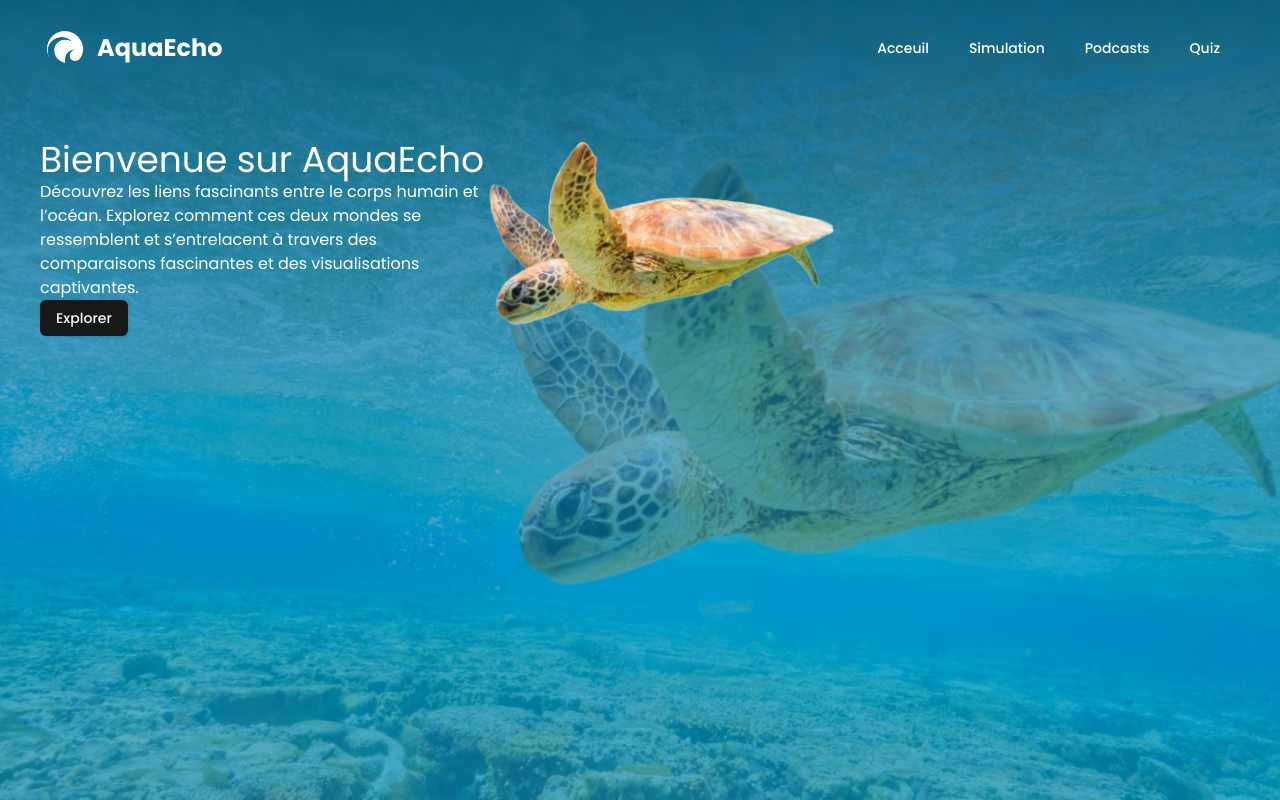
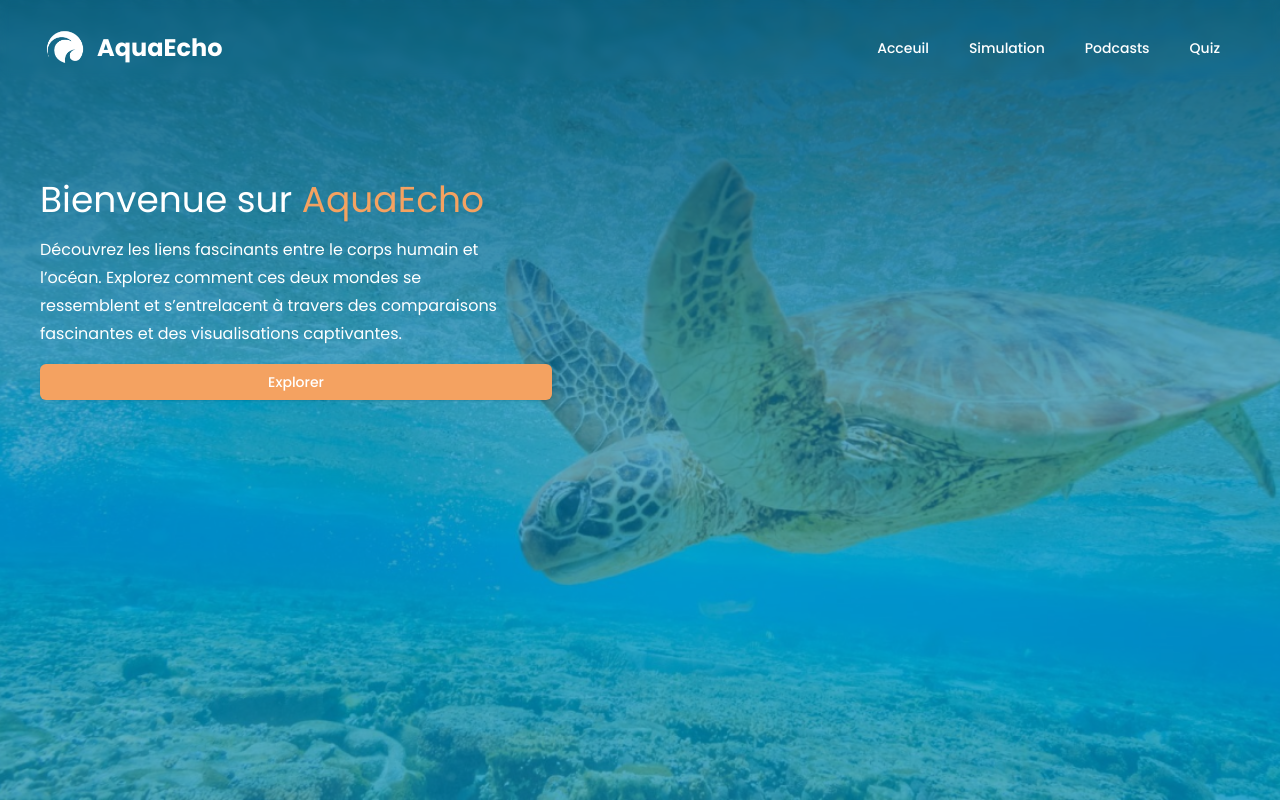
Before and after one commit to Google-Developer-Student-Clubs-ISSATSo/nuit-d-info-24, a Next.js app: page / in a window 1280 px wide. Built offline with nearby package versions, Linux system fonts and the light colour scheme.

Commit message:
feat: add landing page

```diff
--- a/components/HeroSection.tsx
+++ b/components/HeroSection.tsx
@@ -1,22 +1,29 @@
 "use client";
 
+import Link from "next/link";
 import { Button } from "./ui/button";
 import Image from "next/image";
 
 const HeroSection = () => {
   return (
     <div className="w-screen px-10  pt-[140px] flex">
-      <section className="lg:w-[35vw] ">
-        <h1 className="text-4xl">Bienvenue sur AquaEcho</h1>
-        <p>
+      <section className="lg:w-[40vw] flex flex-col gap-4   pt-10">
+        <h1 className="text-4xl  ">
+          Bienvenue sur <span className="text-[#F4A261]">AquaEcho</span>
+        </h1>
+        <p className="pr-8 leading-7">
           Découvrez les liens fascinants entre le corps humain et l’océan.
           Explorez comment ces deux mondes se ressemblent et s’entrelacent à
           travers des comparaisons fascinantes et des visualisations
           captivantes.
         </p>
-        <Button>Explorer</Button>
+        <Link href="/human" className="w-full">
+          <Button className="bg-[#F4A261] text-white-800 mr-16 w-full">
+            Explorer
+          </Button>
+        </Link>
       </section>
-      <Image src={"/images/turtle.png"} width={350} height={200} alt="turtle" />
+      {/* <Image src={"/images/turtle.png"} width={350} height={200} alt="turtle" /> */}
     </div>
   );
 };
```
